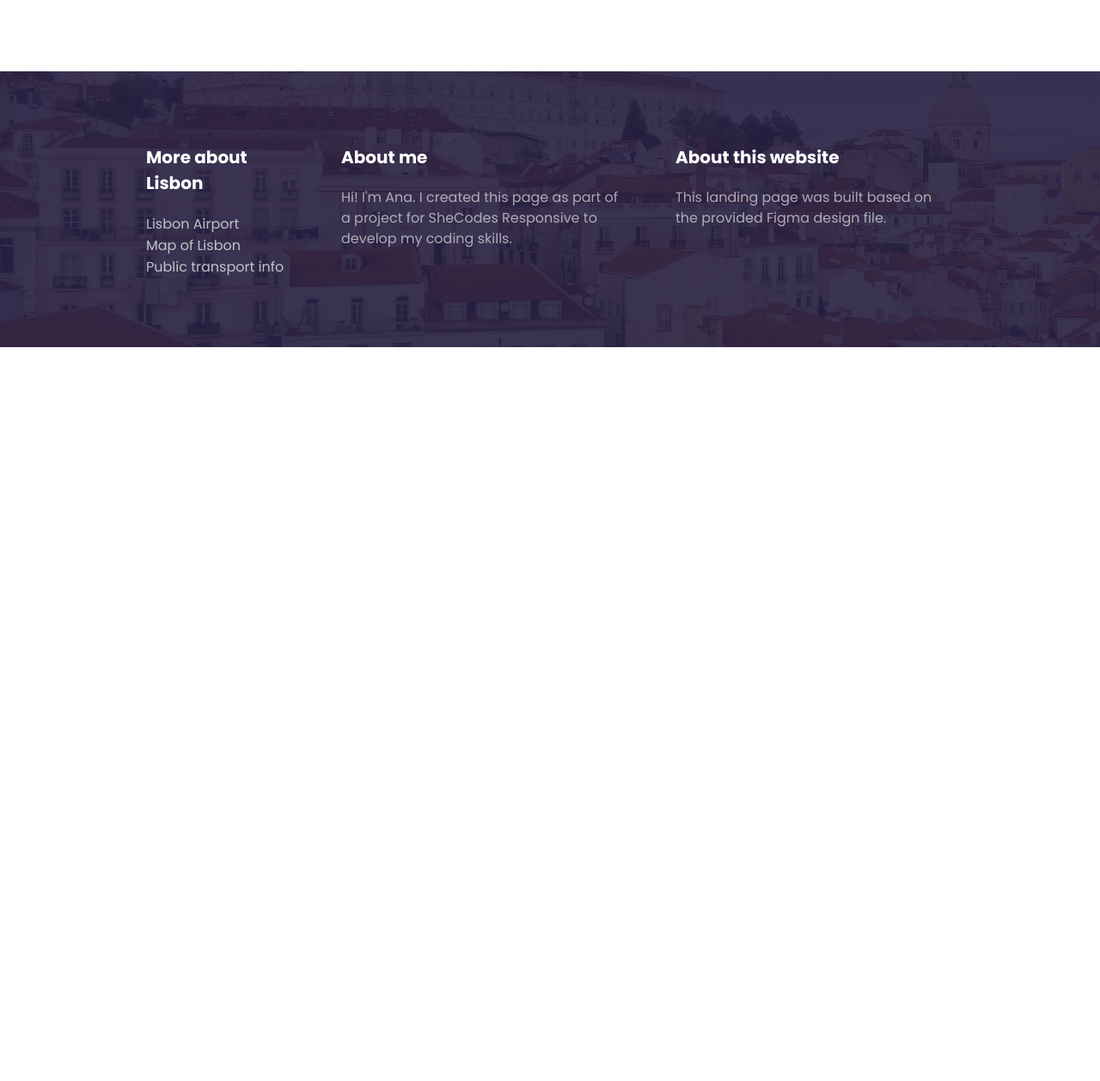
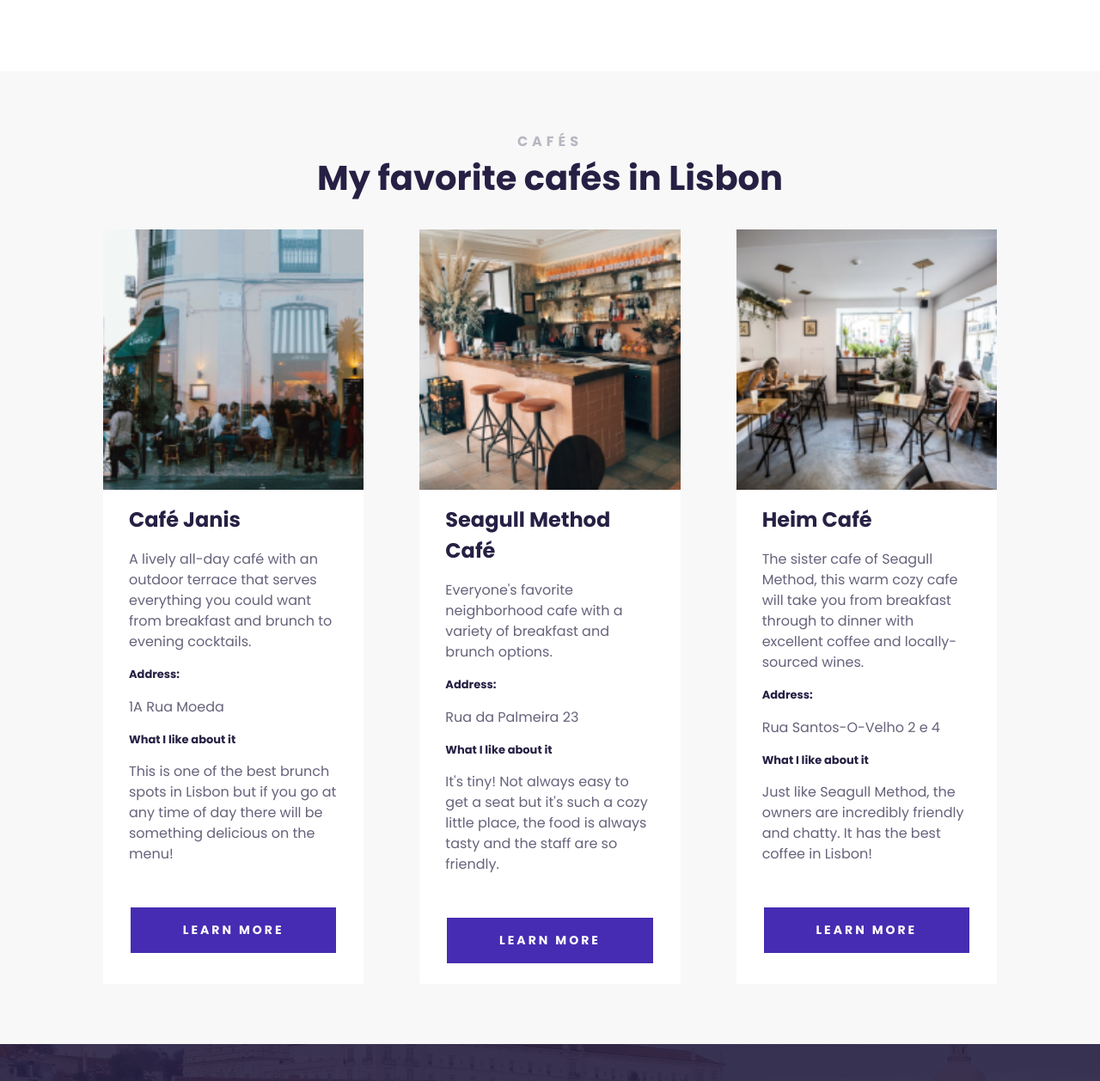
Before and after one commit to ana-atn/travel-project, a plain HTML site: page index.html in a window 1280 px wide. Shown: the part 1264-2522 px from the top of the page at 86% size. Before the commit the page ends 1668 px from the top, so only its background shows below. Drawn offline with Linux system fonts and the light colour scheme.

Commit message:
added cards

```diff
--- a/index.html
+++ b/index.html
@@ -49,6 +49,109 @@
           </p>
         </div>
       </section>
+      <section class="section-two">
+        <h2 class="text-align-center">CAFÉS</h2>
+        <h3 class="text-align-center">My favorite cafés in Lisbon</h3>
+        <div class="grid grid-3-col">
+          <div class="card">
+            <div class="card-header">
+              <img
+                class="img-responsive"
+                src="images/cafe-1.png"
+                alt="Cafe Janis"
+              />
+            </div>
+            <div class="card-body">
+              <h4>Café Janis</h4>
+              <p>
+                A lively all-day café with an outdoor terrace that serves
+                everything you could want from breakfast and brunch to evening
+                cocktails.
+              </p>
+              <h5>Address:</h5>
+              <p>1A Rua Moeda</p>
+              <h5>What I like about it</h5>
+              <p>
+                This is one of the best brunch spots in Lisbon but if you go at
+                any time of day there will be something delicious on the menu!
+              </p>
+            </div>
+            <div class="card-footer">
+              <a
+                class="btn"
+                href="https://www.instagram.com/cafejanis/"
+                target="_blank"
+                >LEARN MORE</a
+              >
+            </div>
+          </div>
+          <div class="card">
+            <div class="card-header">
+              <img
+                class="img-responsive"
+                src="images/cafe-2.png"
+                alt="Seagull Method Café"
+              />
+            </div>
+            <div class="card-body">
+              <h4>Seagull Method Café</h4>
+              <p>
+                Everyone's favorite neighborhood cafe with a variety of
+                breakfast and brunch options.
+              </p>
+              <h5>Address:</h5>
+              <p>Rua da Palmeira 23</p>
+              <h5>What I like about it</h5>
+              <p>
+                It's tiny! Not always easy to get a seat but it's such a cozy
+                little place, the food is always tasty and the staff are so
+                friendly.
+              </p>
+            </div>
+            <div class="card-footer">
+              <a
+                class="btn"
+                href="https://www.instagram.com/seagullmethodcafe/?hl=en"
+                target="_blank"
+                >LEARN MORE</a
+              >
+            </div>
+          </div>
+          <div class="card">
+            <div class="card-header">
+              <img
+                class="img-responsive"
+                src="images/cafe-3.png"
+                alt="Heim Café"
+              />
+            </div>
+            <div class="card-body">
+              <h4>Heim Café</h4>
+              <p>
+                The sister cafe of Seagull Method, this warm cozy cafe will take
+                you from breakfast through to dinner with excellent coffee and
+                locally-sourced wines.
+              </p>
+              <h5>Address:</h5>
+              <p>Rua Santos-O-Velho 2 e 4</p>
+              <h5>What I like about it</h5>
+              <p>
+                Just like Seagull Method, the owners are incredibly friendly and
+                chatty. It has the best coffee in Lisbon!
+                <br />
+              </p>
+            </div>
+            <div class="card-footer">
+              <a
+                class="btn"
+                href="https://www.instagram.com/heimcafe.lisbon/?hl=en"
+                target="_blank"
+                >LEARN MORE</a
+              >
+            </div>
+          </div>
+        </div>
+      </section>
     </main>
     <footer>
       <div class="grid grid-3-col-first-narrow">
--- a/style.css
+++ b/style.css
@@ -70,6 +70,21 @@ main h3 {
   text-align: left;
   margin: 0;
 }
+
+main h4 {
+  font-size: 24px;
+  font-weight: 700;
+  line-height: 1.5;
+  text-align: left;
+  margin: 0;
+}
+main h5 {
+  font-size: 13px;
+  font-weight: 700;
+  line-height: 1.5;
+  text-align: left;
+  margin: 0;
+}
 main p {
   font-size: 16px;
   font-weight: 400;
@@ -124,11 +139,46 @@ footer p {
 .grid-2-col {
   grid-template-columns: 1fr 1fr;
 }
+.grid-3-col {
+  grid-template-columns: 1fr 1fr 1fr;
+}
 .grid-3-col-first-narrow {
   grid-template-columns: 1fr 2fr 2fr;
 }
 .img-responsive {
   width: 100%;
+}
+
+.section-two {
+  background-color: #f8f8f8;
+}
+
+.text-align-center {
+  text-align: center;
+}
+
+.card {
+  background-color: white;
+  margin-top: 30px;
+}
+.card-body {
+  padding: 10px 30px;
+}
+.card-footer {
+  padding: 24px 32px;
+}
+.btn {
+  color: white;
+  background-color: #462cb2;
+  text-decoration: none;
+  padding: 16px 32px;
+  margin: 0 auto;
+  display: block;
+  text-align: center;
+  font-size: 14px;
+  font-weight: 700;
+  line-height: 1.5;
+  letter-spacing: 3px;
 }
 
 @media (max-width: 900px) {
```
Also changed, not shown: images/cafe-1.png (added), images/cafe-2.png (added), images/cafe-3.png (added).
